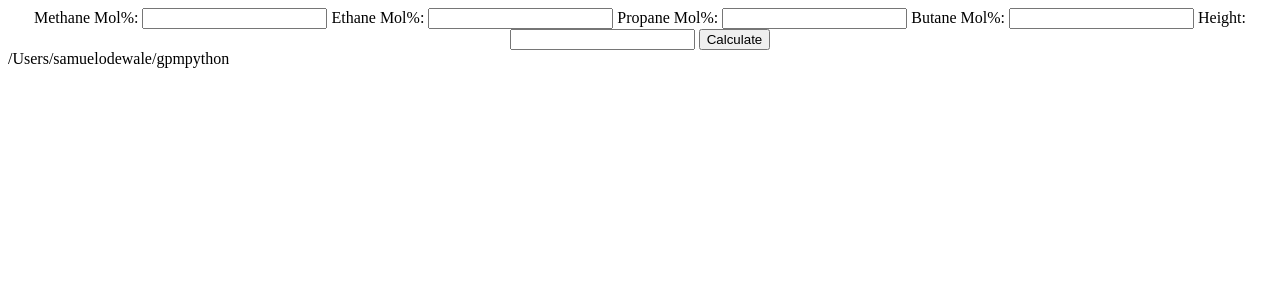
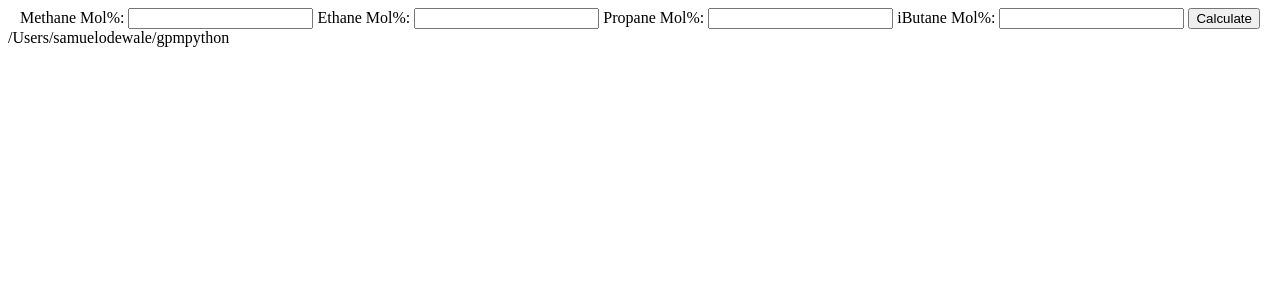
Before and after one commit to edusegzy/gpmpython, a Flask app: page /divide_form in a window 1280 px wide. Shown: the top 300 px of the page. Run offline with Flask 2, Linux system fonts and the light colour scheme.

Commit message:
Update divide_form.jinja2

```diff
--- a/templates/divide_form.jinja2
+++ b/templates/divide_form.jinja2
@@ -4,20 +4,19 @@
     <form method="post" action="{{ url_for('divide_result') }}">
 
     <center>
-        <label for="number">Methane Mol%:</label>
-        <input type="text" name="number" id="number">
+        <label for="methane">Methane Mol%:</label>
+        <input type="text" name="number" id="methane">
 
-        <label for="number">Ethane Mol%:</label>
-        <input type="text" name="number" id="number">
+        <label for="ethane">Ethane Mol%:</label>
+        <input type="text" name="number" id="ethane">
 
-        <label for="number">Propane Mol%:</label>
-        <input type="text" name="number" id="number">
+        <label for="propane">Propane Mol%:</label>
+        <input type="text" name="number" id="propane">
 
-        <label for="number">Butane Mol%:</label>
-        <input type="text" name="number" id="number">
+        <label for="iButane">iButane Mol%:</label>
+        <input type="text" name="number" id="iButane">
 
-        <label for="divide_by">Height:</label>
-        <input type="text" name="divide_by" id="divide_by">
+
 
         <input type="submit" value="Calculate"/>
        </center>
```
